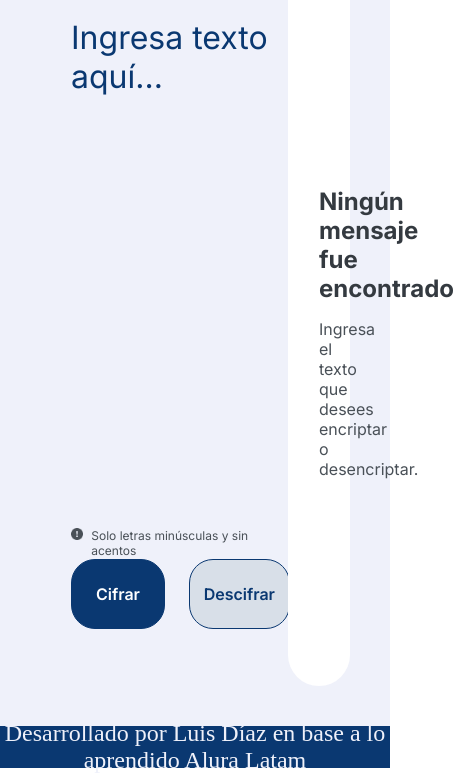
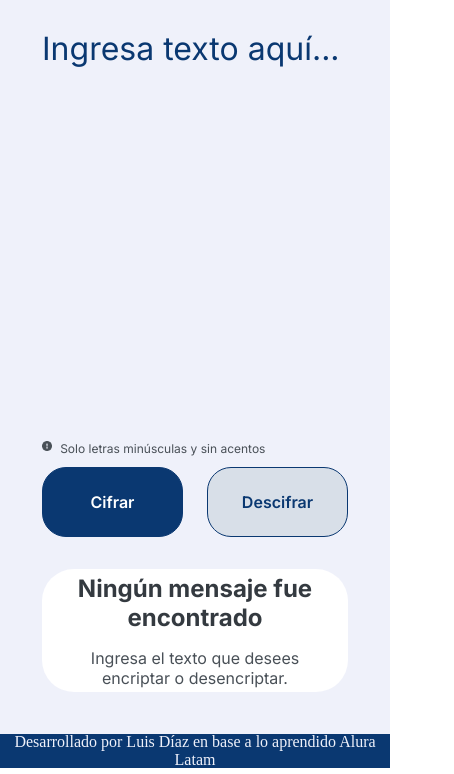
Before and after one commit to luisdh8/encriptador-texto, a plain HTML site: page index.html in a window 390 px wide. Shown: the part 76-850 px from the top of the page, 454 px wide, since content can reach past the window. Drawn offline with Linux system fonts and the light colour scheme.

Commit message:
Responsive tablet
Responsive 100% tablet

```diff
--- a/styles/style.css
+++ b/styles/style.css
@@ -235,6 +235,93 @@ body{
     align-items: center;
 }
 
+@media (max-width: 768px){
+    .presentacion{
+        height: 96%;
+        width: 100%;
+    }
+
+    .presentacionEncriptador {
+        flex-direction: column;
+        width: calc(100% - 84px);
+        height: calc(100% - 84px);
+        justify-content: center;
+        margin: auto;
+        gap: 2rem;
+    }
+
+    .contenedorLogo {
+        height: 5%;
+        align-self: start;
+    }
+
+    .logo {
+        width: 70%;
+    }
+
+    .presentacionEncriptadorSistema {
+        width: 100%;
+        height: 80%;
+    }
+
+    .presentacionEncriptadorSistemaInput {
+        width: 100%;
+        height: 84%;
+        font-size: 2rem;;
+    }
+
+    .instrucciones {
+        font-size: 0.75rem;
+        height: 2%;
+        gap: 0.5rem;
+    }
+
+    .presentacionEncriptadorSistemaBotones {
+        height: 14%;
+        width: 100%;
+        gap: 1.5rem;
+    }
+
+    .presentacionEncriptadorSistemaBotonEncriptar{
+        width: 100%;
+    }
+    .presentacionEncriptadorSistemaBotonDesencriptar{
+        width: 100%;
+    }
+
+    .salida {
+        width: 100%;
+        height: 20%;
+        gap: 1rem;
+    }
+
+    .mensajeSugerencia img{
+        display: none;
+    }
+
+    .mensajeSugerenciaInformacion{
+        width: 100%;
+
+    }
+    .mensajeSugerenciaNoEncontrado{
+        width: 100%;
+    }
+
+    .salidaBotonCopiar{
+        height: auto;
+        display: none;
+    }
+
+    .textoSalida {
+        font-size: 1rem;
+    }
+
+    .pieDePagina {
+        height: 4%;
+        font-size: 1rem;
+    }
+}
+
 @media (max-width: 375px){
     .presentacion{
         height: 96%;
```
